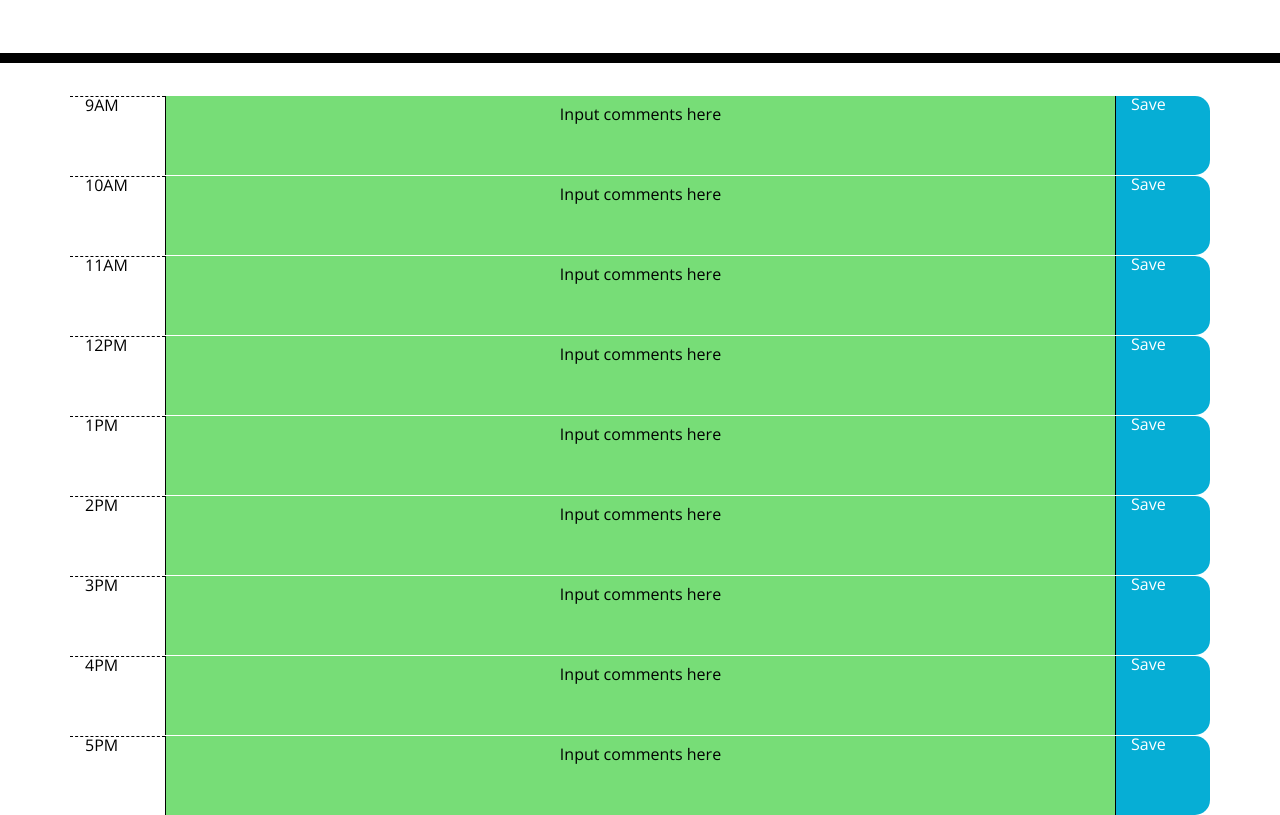
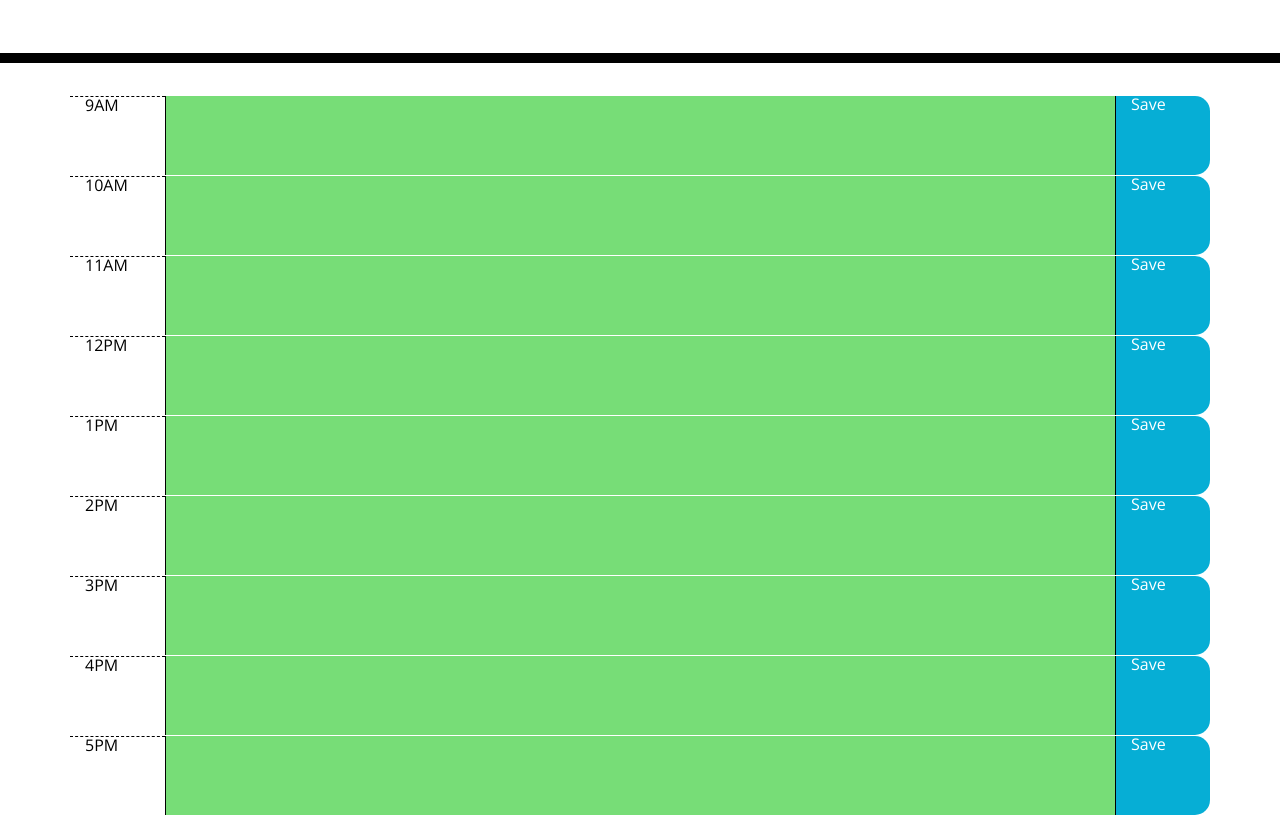
Before and after one commit to RussianDuck/Work-day-scheduler, a plain HTML site: page index.html in a window 1280 px wide. Shown: the part 251-1066 px from the top of the page. Drawn offline with nearby package versions, Linux system fonts and the light colour scheme.

Commit message:
modified html data

```diff
--- a/index.html
+++ b/index.html
@@ -22,54 +22,54 @@
   <section class="container">
     <div class="row">
       <div class="col-md-1 hour">9AM</div>
-      <textarea class="col-md-10 time-block">Input comments here</textarea>
+      <textarea class="col-md-10 time-block"></textarea>
       <div class="col-md-1 saveBtn">Save</div>
     </div>
     <div class="row">
       <div class="col-md-1 hour" style="background-color:white;">10AM</div>
-      <textarea class="col-md-10 time-block">Input comments here</textarea>
+      <textarea class="col-md-10 time-block"></textarea>
       <div class="col-md-1 saveBtn">Save</div>
     </div>
 
     <div class="row">
       <div class="col-md-1 hour" style="background-color:white;">11AM</div>
-      <textarea class="col-md-10 time-block">Input comments here</textarea>
+      <textarea class="col-md-10 time-block"></textarea>
       <div class="col-md-1 saveBtn">Save</div>
     </div>
 
     <div class="row">
       <div class="col-md-1 hour" style="background-color:white;">12PM</div>
-      <textarea class="col-md-10 time-block">Input comments here</textarea>
+      <textarea class="col-md-10 time-block"></textarea>
       <div class="col-md-1 saveBtn">Save</div>
     </div>
 
     <div class="row">
       <div class="col-md-1 hour" style="background-color:white;">1PM</div>
-      <textarea class="col-md-10 time-block">Input comments here</textarea>
+      <textarea class="col-md-10 time-block"></textarea>
       <div class="col-md-1 saveBtn">Save</div>
     </div>
 
     <div class="row">
       <div class="col-md-1 hour" style="background-color:white;">2PM</div>
-      <textarea class="col-md-10 time-block">Input comments here</textarea>
+      <textarea class="col-md-10 time-block"></textarea>
       <div class="col-md-1 saveBtn">Save</div>
     </div>
 
     <div class="row">
       <div class="col-md-1 hour" style="background-color:white;">3PM</div>
-      <textarea class="col-md-10 time-block">Input comments here</textarea>
+      <textarea class="col-md-10 time-block"></textarea>
       <div class="col-md-1 saveBtn">Save</div>
     </div>
 
     <div class="row">
       <div class="col-md-1 hour" style="background-color:white;">4PM</div>
-      <textarea class="col-md-10 time-block">Input comments here</textarea>
+      <textarea class="col-md-10 time-block"></textarea>
       <div class="col-md-1 saveBtn">Save</div>
     </div>
 
     <div class="row">
       <div class="col-md-1 hour" style="background-color:white;">5PM</div>
-      <textarea class="col-md-10 time-block">Input comments here</textarea>
+      <textarea class="col-md-10 time-block"></textarea>
       <div class="col-md-1 saveBtn">Save</div>
     </div>
   </section>
```
Also changed, not shown: 1 other file.
